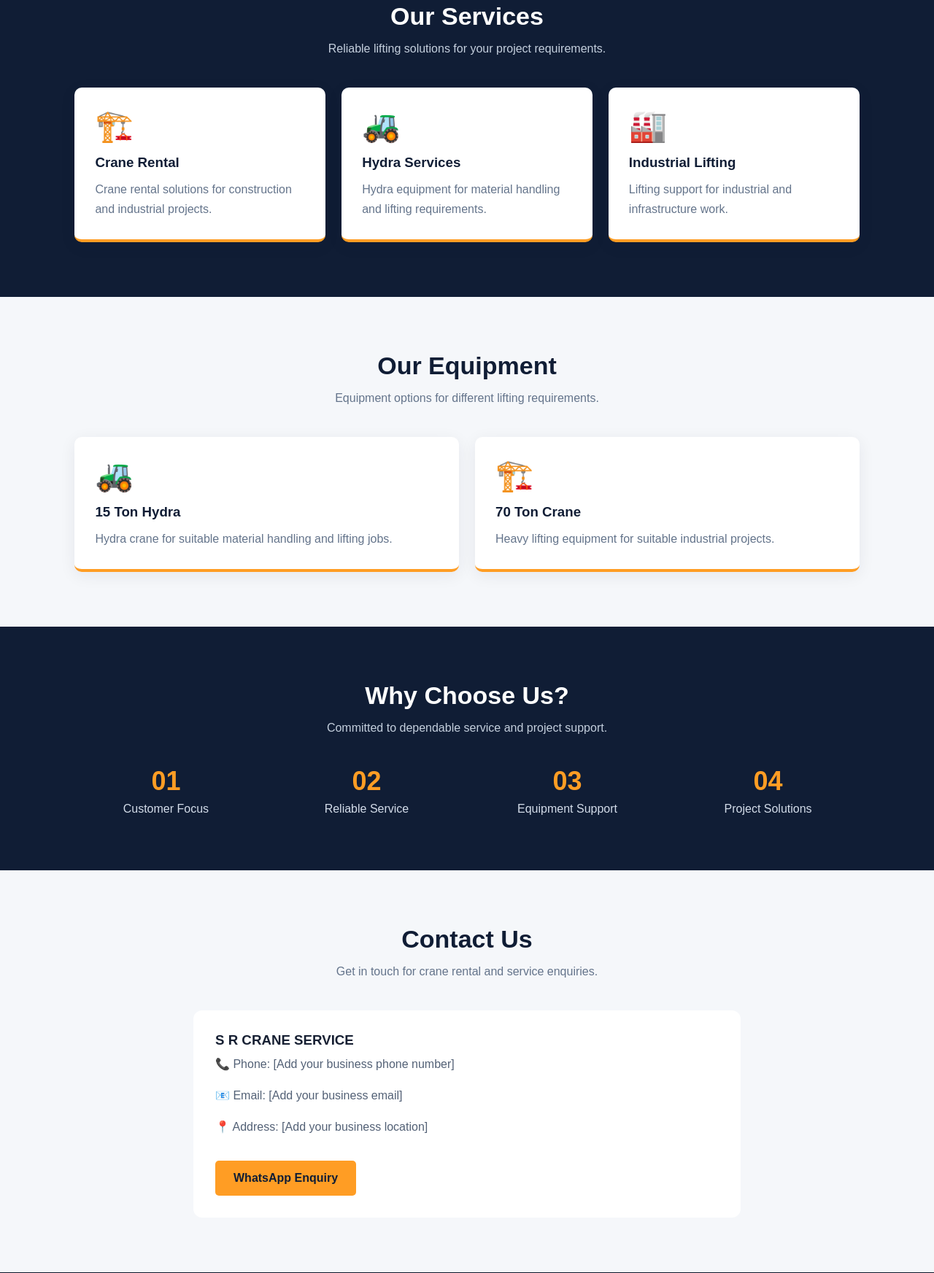
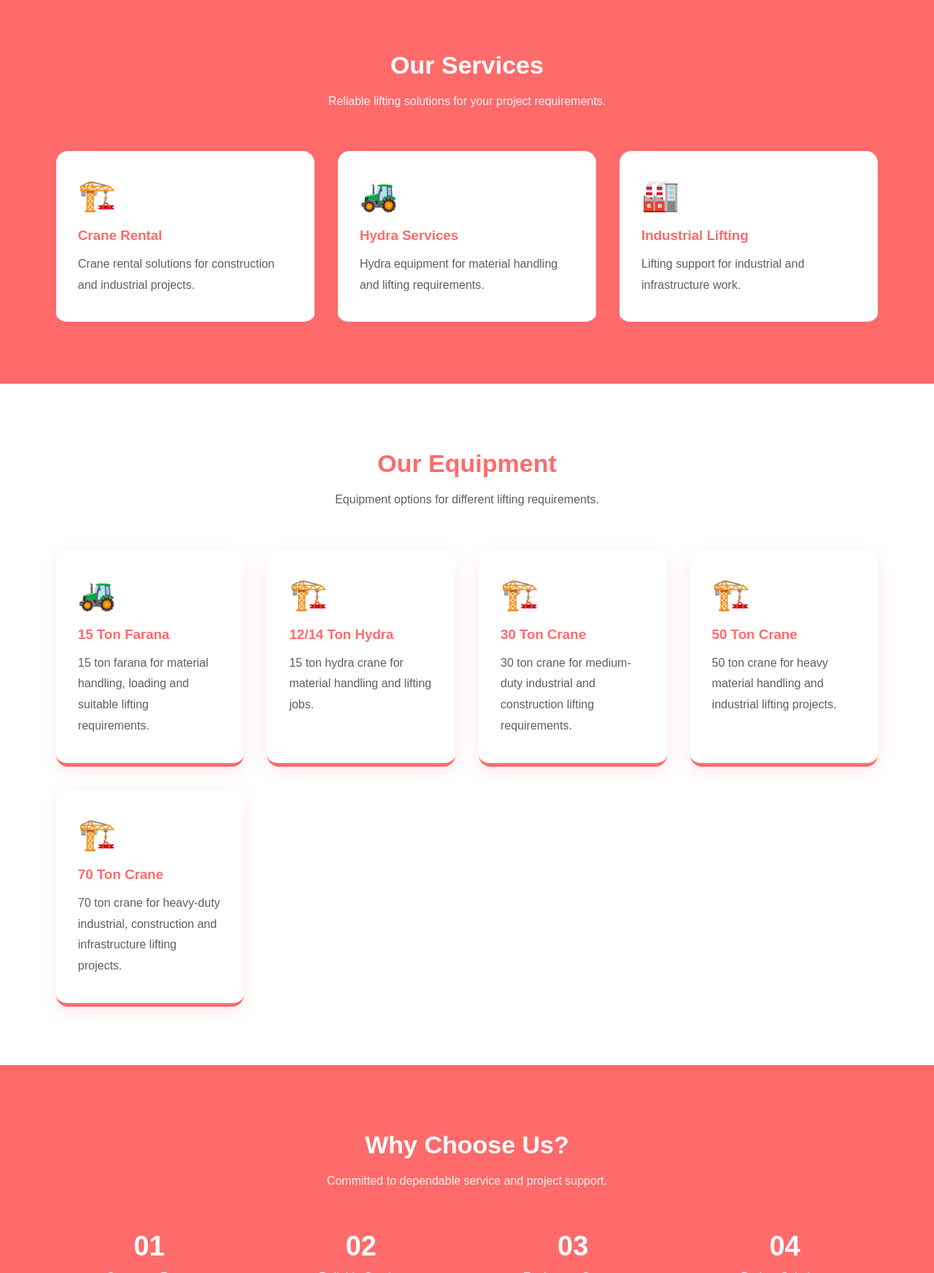
Before and after one commit to arjeet-raj/sr-crane-service, a plain HTML site: page index.html in a window 1280 px wide. Shown: the part 1055-2800 px from the top of the page at 73% size. Drawn offline with Linux system fonts and the light colour scheme.

Commit message:
Refactor index.html for improved styling and content

```diff
--- a/index.html
+++ b/index.html
@@ -7,56 +7,96 @@
 <meta name="description" content="S R CRANE SERVICE - Professional crane and hydra rental services. Contact us for crane hire and industrial lifting requirements.">
 
 <style>
+:root{
+ --red:#ff6b6b;
+ --red-dark:#ff8a8a;
+ --white:#ffffff;
+ --text:#2b2b2b;
+ --muted:#5f5f5f;
+ --soft:#fff5f5;
+}
 *{margin:0;padding:0;box-sizing:border-box}
 html{scroll-behavior:smooth}
-body{font-family:Arial,sans-serif;background:#f5f7fa;color:#172033}
-header{background:#101d35;color:white;padding:18px 7%;display:flex;justify-content:space-between;align-items:center;flex-wrap:wrap;gap:15px}
-.logo{font-size:23px;font-weight:900;color:#ff9d24}
-nav{display:flex;gap:22px;flex-wrap:wrap}
-nav a{color:white;text-decoration:none;font-size:14px}
-nav a:hover{color:#ff9d24}
-.hero{min-height:510px;background:linear-gradient(110deg,#101d35ee,#142d4ddd),linear-gradient(45deg,#334b66,#111d31);display:flex;align-items:center;padding:75px 8%;color:white}
+body{font-family:Arial,sans-serif;background:var(--white);color:var(--text)}
+
+/* HEADER */
+header{background:var(--red);color:var(--white);padding:12px 5%;display:flex;justify-content:space-between;align-items:center;flex-wrap:wrap;gap:20px}
+.brand{display:flex;align-items:center;gap:12px}
+.logo-img{width:56px;height:56px;object-fit:contain;background:var(--white);border-radius:8px;padding:4px}
+.logo{font-size:22px;font-weight:900;color:var(--white);letter-spacing:.5px}
+nav{display:flex;gap:30px;flex-wrap:wrap}
+nav a{color:var(--white);text-decoration:none;font-size:14px;padding:6px 2px;border-bottom:2px solid transparent}
+nav a:hover{border-bottom-color:var(--white)}
+
+/* HERO */
+.hero{min-height:480px;background:linear-gradient(110deg,#ff8a8aee,#ff6b6bdd),linear-gradient(45deg,#ff8a8a,#ff6b6b);display:flex;align-items:center;padding:90px 6% 80px;color:var(--white)}
 .hero-content{max-width:720px}
-.tag{color:#ffab36;font-weight:bold;letter-spacing:3px;font-size:13px}
-h1{font-size:clamp(38px,6vw,65px);line-height:1.08;margin:20px 0}
-.hero p{font-size:18px;line-height:1.7;color:#dce4ef}
-.btn{display:inline-block;margin-top:25px;padding:15px 25px;background:#ff9d24;color:#101d35;text-decoration:none;font-weight:bold;border-radius:5px}
-section{padding:75px 8%}
-.heading{text-align:center;margin-bottom:40px}
-.heading h2{font-size:34px;color:#101d35;margin-bottom:12px}
-.heading p{color:#64748b;line-height:1.6}
-.about{display:grid;grid-template-columns:1fr 1fr;gap:35px;align-items:center}
-.about h2{font-size:32px;margin-bottom:18px;color:#101d35}
-.about p{line-height:1.8;color:#536176}
-.about-visual{background:#142b49;color:white;min-height:260px;border-radius:12px;display:grid;place-items:center;text-align:center;padding:25px;font-size:25px;font-weight:bold}
-.cards{display:grid;grid-template-columns:repeat(auto-fit,minmax(220px,1fr));gap:22px}
-.card{background:white;padding:28px;border-radius:10px;box-shadow:0 5px 22px #17203312;border-bottom:4px solid #ff9d24}
-.card .emoji{font-size:42px;margin-bottom:15px}
-.card h3{color:#101d35;margin-bottom:12px}
-.card p{color:#64748b;line-height:1.7}
-.dark{background:#101d35;color:white}
-.dark .heading h2{color:white}
-.dark .heading p{color:#c4cfdd}
-.stats{display:grid;grid-template-columns:repeat(auto-fit,minmax(150px,1fr));gap:25px;text-align:center}
-.stats h3{font-size:36px;color:#ff9d24;margin-bottom:8px}
-.stats p{color:#d3dce9}
-.contact{background:white;border-radius:12px;padding:30px;max-width:750px;margin:auto}
-.contact p{padding:12px 0;color:#536176}
-footer{background:#0b1528;color:#d5deea;text-align:center;padding:30px 15px;line-height:2}
-footer strong{color:#ff9d24}
+.tag{color:var(--red);font-weight:bold;letter-spacing:3px;font-size:13px;margin-bottom:10px}
+.hero .tag,.dark .tag{color:var(--white)}
+h1{font-size:clamp(36px,6vw,62px);line-height:1.12;margin:12px 0 22px}
+.hero p{font-size:18px;line-height:1.8;color:#fff0f0}
+.btn{display:inline-block;margin-top:32px;padding:14px 32px;background:var(--white);color:var(--red);text-decoration:none;font-weight:bold;border-radius:30px;border:2px solid var(--white)}
+.btn:hover{background:transparent;color:var(--white)}
+.about .btn,.contact .btn{background:var(--red);color:var(--white);border-color:var(--red)}
+.about .btn:hover,.contact .btn:hover{background:var(--white);color:var(--red)}
+
+/* SECTIONS */
+section{padding:90px 6% 80px}
+.heading{text-align:center;margin-bottom:55px}
+.heading h2{font-size:34px;color:var(--red);margin-bottom:16px}
+.heading p{color:var(--muted);line-height:1.7}
+
+/* ABOUT */
+.about{display:grid;grid-template-columns:1fr 1fr;gap:55px;align-items:center}
+.about h2{font-size:32px;margin-bottom:22px;color:var(--red)}
+.about p{line-height:1.9;color:var(--muted)}
+.about-visual{background:var(--red);color:var(--white);min-height:280px;border-radius:20px;display:grid;place-items:center;text-align:center;padding:40px;font-size:25px;font-weight:bold}
+
+/* CARDS */
+.cards{display:grid;grid-template-columns:repeat(auto-fit,minmax(230px,1fr));gap:32px}
+.card{background:var(--white);padding:36px 30px;border-radius:16px;box-shadow:0 6px 24px #ff6b6b26;border-bottom:5px solid var(--red)}
+.card .emoji{font-size:42px;margin-bottom:20px}
+.card h3{color:var(--red);margin-bottom:14px}
+.card p{color:var(--muted);line-height:1.8}
+
+/* DARK (LIGHT RED) SECTIONS */
+.dark{background:var(--red);color:var(--white)}
+.dark .heading h2{color:var(--white)}
+.dark .heading p{color:#fff0f0}
+
+/* STATS */
+.stats{display:grid;grid-template-columns:repeat(auto-fit,minmax(150px,1fr));gap:35px;text-align:center}
+.stats h3{font-size:38px;color:var(--white);margin-bottom:12px}
+.stats p{color:#fff0f0}
+
+/* CONTACT */
+.contact{background:var(--soft);border:2px solid var(--red);border-radius:20px;padding:45px 40px;max-width:750px;margin:0 auto}
+.contact h3{color:var(--red);margin-bottom:12px}
+.contact p{padding:14px 0;color:var(--muted)}
+
+/* FOOTER */
+footer{background:var(--red-dark);color:var(--white);text-align:center;padding:45px 20px;line-height:2.1}
+footer strong{color:var(--white);letter-spacing:1px}
+
 @media(max-width:650px){
- header{justify-content:center;text-align:center}
- nav{justify-content:center;gap:14px}
- .hero{padding:65px 7%}
- section{padding:55px 7%}
- .about{grid-template-columns:1fr}
+ header{justify-content:center;text-align:center;padding:16px 6%}
+ .brand{justify-content:center}
+ nav{justify-content:center;gap:18px}
+ .hero{padding:70px 6% 60px}
+ section{padding:60px 6% 55px}
+ .about{grid-template-columns:1fr;gap:35px}
+ .contact{padding:30px 22px}
 }
 </style>
 </head>
 <body>
 
 <header>
- <div class="logo">S R CRANE SERVICE</div>
+ <div class="brand">
+  <!-- Yahan apni logo image ka path daalo, jaise: src="logo.png" -->
+  <img class="logo-img" src="logo.jpeg" alt="S R Crane Service Logo">
+  <div class="logo">S R CRANE SERVICE</div>
+ </div>
  <nav>
   <a href="#home">Home</a>
   <a href="#about">About</a>
@@ -123,13 +163,28 @@ footer strong{color:#ff9d24}
  <div class="cards">
   <div class="card">
    <div class="emoji">🚜</div>
-   <h3>15 Ton Hydra</h3>
-   <p>Hydra crane for suitable material handling and lifting jobs.</p>
+   <h3>15 Ton Farana</h3>
+   <p>15 ton farana for material handling, loading and suitable lifting requirements.</p>
+  </div>
+  <div class="card">
+   <div class="emoji">🏗️</div>
+   <h3>12/14 Ton Hydra</h3>
+   <p>15 ton hydra crane for material handling and lifting jobs.</p>
+  </div>
+  <div class="card">
+   <div class="emoji">🏗️</div>
+   <h3>30 Ton Crane</h3>
+   <p>30 ton crane for medium-duty industrial and construction lifting requirements.</p>
+  </div>
+  <div class="card">
+   <div class="emoji">🏗️</div>
+   <h3>50 Ton Crane</h3>
+   <p>50 ton crane for heavy material handling and industrial lifting projects.</p>
   </div>
   <div class="card">
    <div class="emoji">🏗️</div>
    <h3>70 Ton Crane</h3>
-   <p>Heavy lifting equipment for suitable industrial projects.</p>
+   <p>70 ton crane for heavy-duty industrial, construction and infrastructure lifting projects.</p>
   </div>
  </div>
 </section>
@@ -154,10 +209,10 @@ footer strong{color:#ff9d24}
  </div>
  <div class="contact">
   <h3>S R CRANE SERVICE</h3>
-  <p>📞 Phone: [Add your business phone number]</p>
-  <p>📧 Email: [Add your business email]</p>
-  <p>📍 Address: [Add your business location]</p>
-  <a class="btn" href="https://wa.me/91XXXXXXXXXX">WhatsApp Enquiry</a>
+  <p>📞 Phone: [+919825678616, +918160436839]</p>
+  <p>📧 Email: [srcraneservice0210@gmail.com]</p>
+  <p>📍 Address: [A-101,Sonapark soc, NearMakarpura deppo, Makarpura, Vadodara, Gujarat 390010]</p>
+  <a class="btn" href="https://wa.me/919825678616">WhatsApp Enquiry</a>
  </div>
 </section>
 </main>
```
